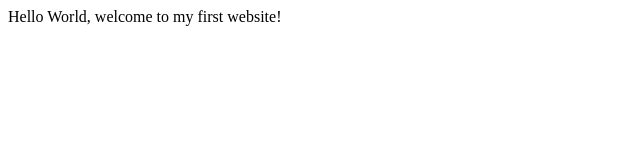
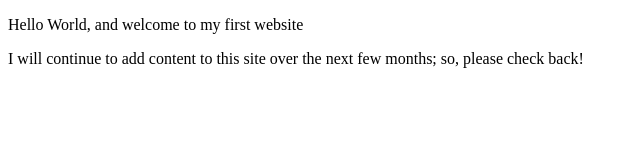
Before and after one commit to GioChiodo99/ChiodoG.github.io, a plain HTML site: page index.html in a window 1280 px wide. Shown: the whole page, without its empty margins (0-640 px from the left). Drawn offline with Linux system fonts and the light colour scheme.

Commit message:
Update index.html
Just updated indext.html

```diff
--- a/index.html
+++ b/index.html
@@ -3,7 +3,8 @@
     <head>
         <meta charset="UTF-8">
         <meta name="viewport" content="width-device-width, initial-scale=1.0">
-<title>My First Website</title>
+        <meta name="author" content="Giovanni Chiodo">
+        <title>CE Chiodo | Web Design </title>
         <style>
 
 
@@ -12,8 +13,8 @@
     </head>
 
     <body>
-
-Hello World, welcome to my first website!
+        <p>Hello World, and welcome to my first website</p>
+        <p>I will continue to add content to this site over the next few months; so, please check back!</p>
 
     </body>
 </html>
```
Lines whose indentation alone changed are shown as unchanged.
